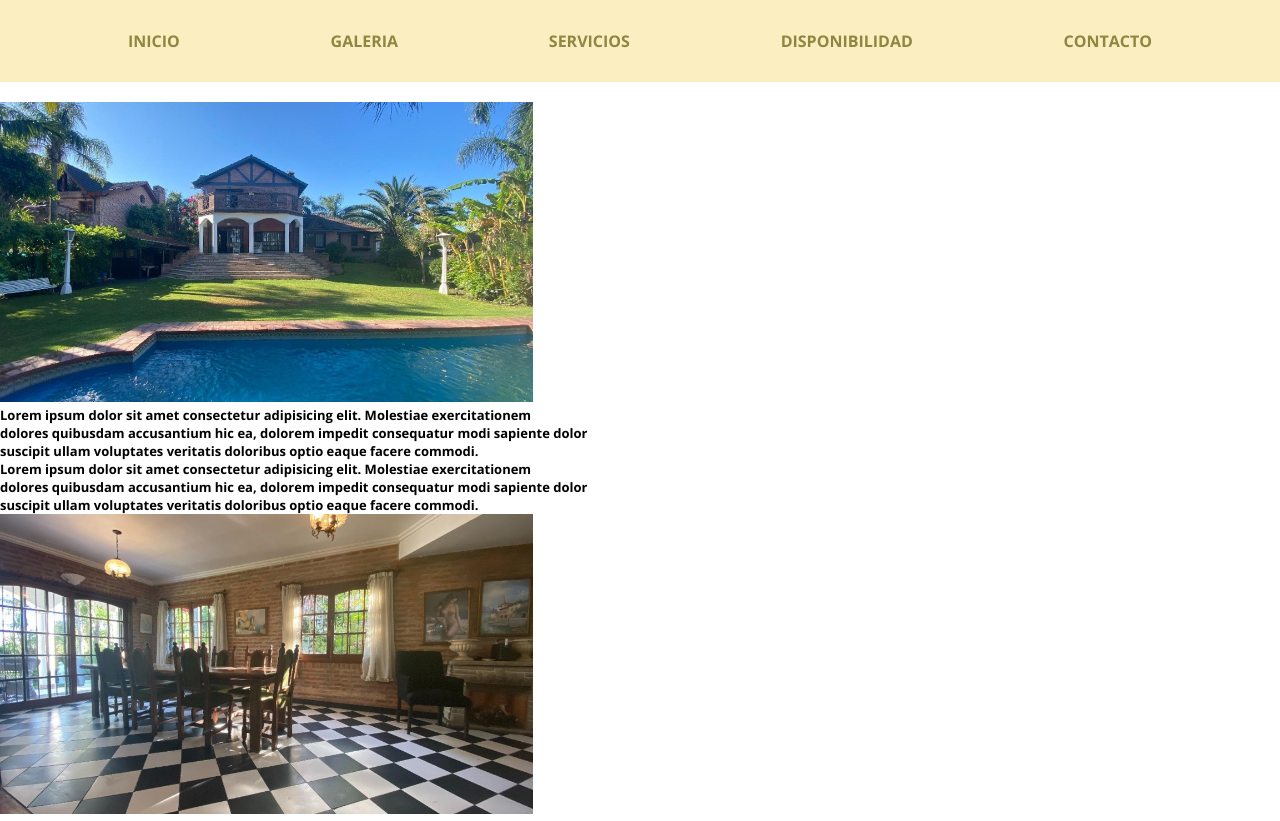
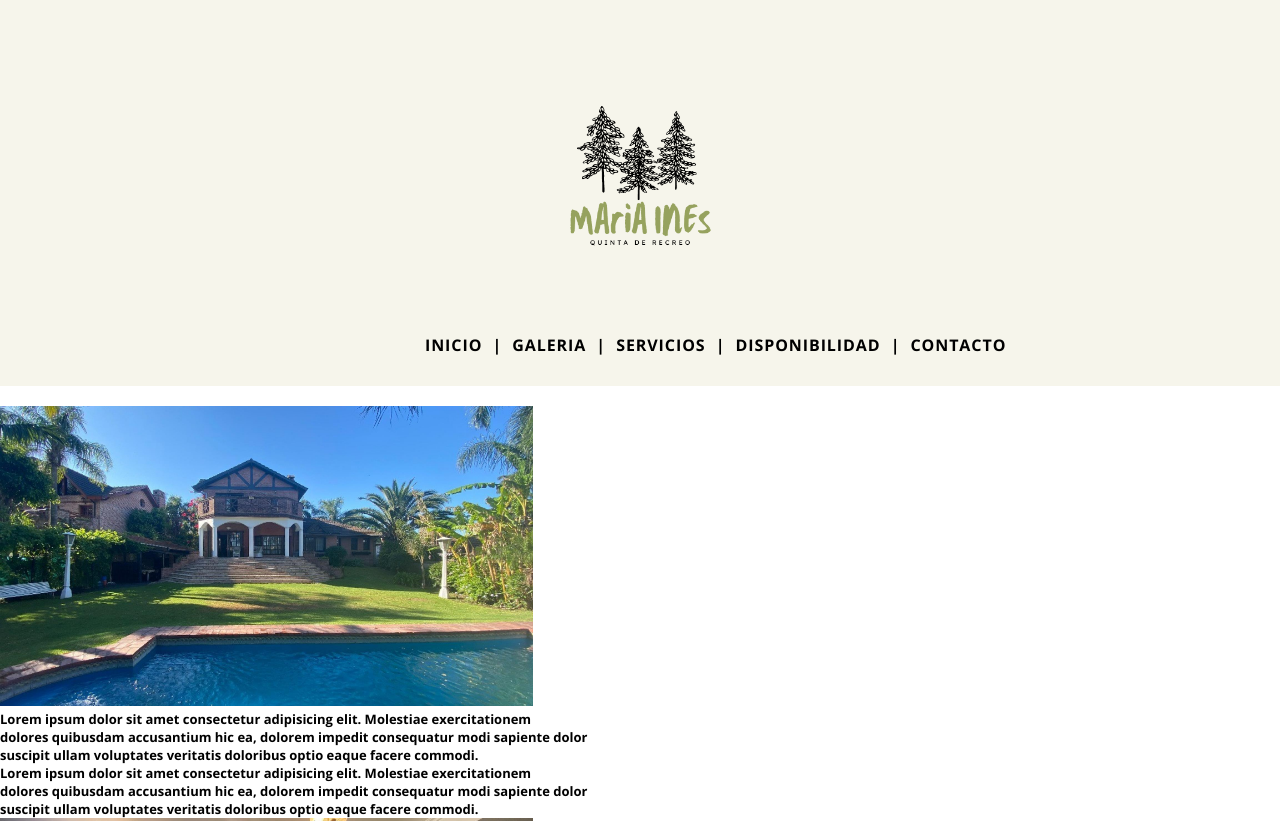
Before and after one commit to jisantillan/Quinta-Maria-Ines, a plain HTML site: page index.html in a window 1280 px wide. Shown: the top 821 px of the page. Drawn offline with nearby package versions, Linux system fonts and the light colour scheme; grey boxes are pictures that could not be loaded.

Commit message:
Se mejoro el header

```diff
--- a/css/style.css
+++ b/css/style.css
@@ -4,8 +4,12 @@
     box-sizing: border-box;
 }
 
+.logo{
+    text-align: center;
 
-.menu {
+
+}
+header nav ul {
     font-family: 'Open Sans', sans-serif;
     text-transform: uppercase;
     font-size: 16px;
@@ -13,15 +17,21 @@
     list-style: none;
 }
 
-.lista{
-    display:flex;
-    justify-content: space-between;
+#nav-menu {
+    /* display:flex;
+    justify-content: space-between; */
+    margin-left: 29%;
+}
+
+
+#nav-menu li + li:before {
+    content: " | ";
+    padding: 0 5px   ;
 }
 
 header{
-    background-color: #FBEEC1;
     margin-bottom: 20px;
-
+    background-color: #f6f5eb   ;
     align-items: center;
     padding: 30px 10%;
 }
@@ -36,13 +46,21 @@ footer{
     color: #8d8741;
 }
 
+.menu {
+    letter-spacing: 0.071em;
+
+}
 
 nav ul li, a{
     text-decoration: none;
     list-style: none;
-    color: #8d8741;
+    color: black;
+    display: inline-block;
+    padding-right: 0px;
+    margin-right: 0px;
 }
 
 nav ul li a:hover{
-    color: white;
+    color: #8d8741;
+
 }
--- a/index.html
+++ b/index.html
@@ -17,8 +17,11 @@
 
 <body>
    <header>
+       <div>
+           <p class = "logo"> <img src="assets/images/logo.png" alt="Quinta Maria Ines" height="300"></p>
+       </div>
        <nav class="menu">
-           <ul class="lista">
+           <ul id="nav-menu">
                 <li> <a href="index.html">Inicio</a></li>
                 <li><a href="views/galeria.html">Galeria</a></li>
                 <li><a href="views/servicios.html">Servicios</a></li>
```
